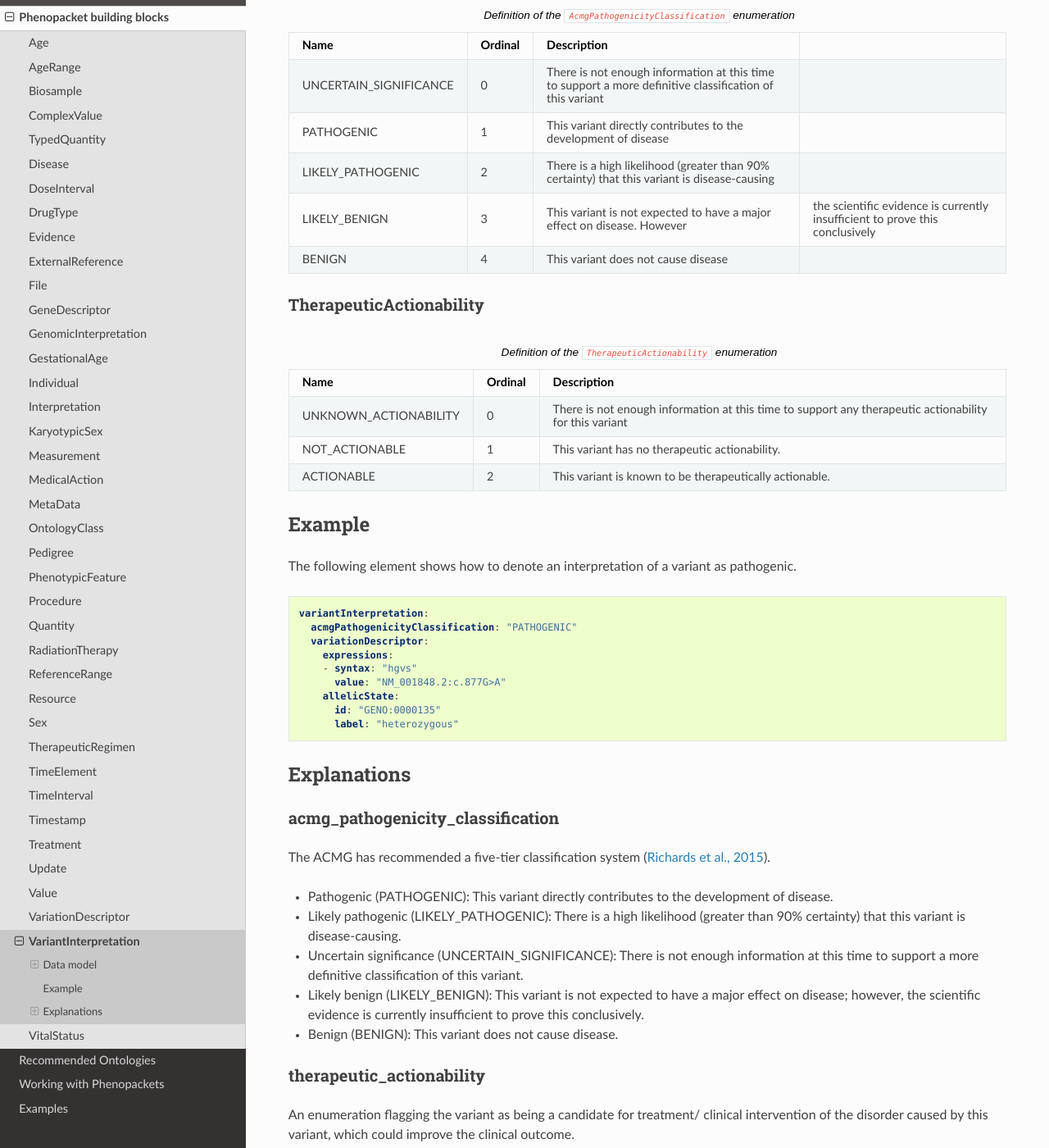
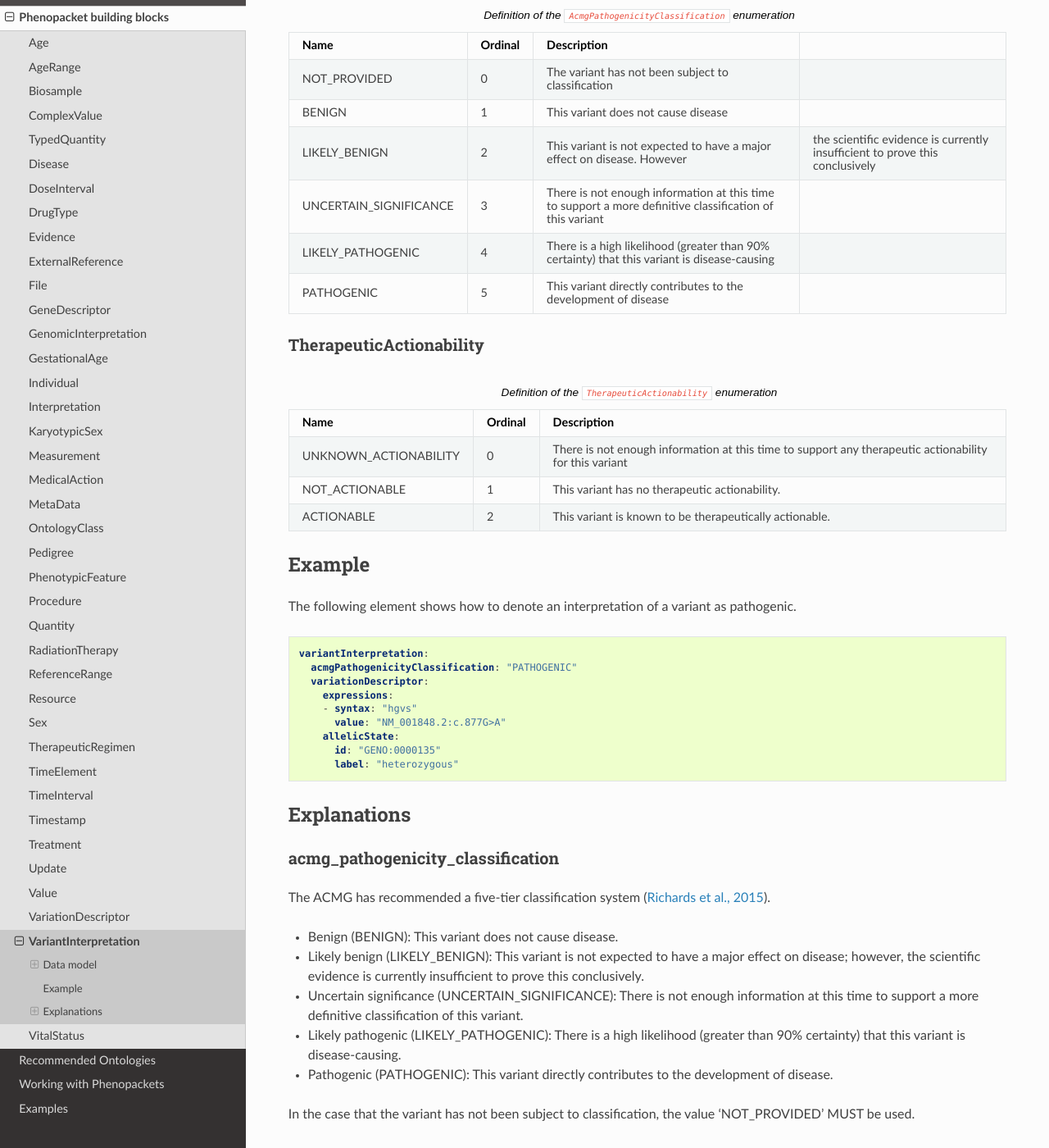
Before and after one commit to phenopackets/phenopacket-schema, a Sphinx documentation site: the page built from docs/variant-interpretation.rst, in a window 1280 px wide and 1400 px high, scrolled down 653 px. Shown: the whole window at 82% size. Built offline with Sphinx 7.4.7 and the Read the Docs theme 2.0.0, drawn with Linux system fonts in a browser that asks for light colours; pages that are not in the unit, such as notebooks, are missing from menus; some of the changed text lies outside the part shown.

Commit message:
Add new AcmgPathogenicityClassification.NOT_PROVIDED as per Japan ISO request

```diff
--- a/docs/variant-interpretation.rst
+++ b/docs/variant-interpretation.rst
@@ -25,7 +25,7 @@ VariantInterpretation
    * - acmg_pathogenicity_classification
      - :ref:`rstacmgPathogenicityClassification`
      - 1..1
-     - one of the five ACMG pathogenicity categories, default is UNCERTAIN_SIGNIFICANCE
+     - one of the five ACMG pathogenicity categories, or NOT_PROVIDED. The default is NOT_PROVIDED
    * - therapeutic_actionability
      - :ref:`rsttherapeuticactionability`
      - 1..1
@@ -43,11 +43,12 @@ AcmgPathogenicityClassification
 .. csv-table:: Definition  of the ``AcmgPathogenicityClassification`` enumeration
    :header: Name, Ordinal, Description
 
-    UNCERTAIN_SIGNIFICANCE, 0, There is not enough information at this time to support a more definitive classification of this variant
-    PATHOGENIC, 1,  This variant directly contributes to the development of disease
-    LIKELY_PATHOGENIC, 2, There is a high likelihood (greater than 90% certainty) that this variant is disease-causing
-    LIKELY_BENIGN, 3, This variant is not expected to have a major effect on disease. However, the scientific evidence is currently insufficient to prove this conclusively
-    BENIGN, 4, This variant does not cause disease
+    NOT_PROVIDED, 0, The variant has not been subject to classification
+    BENIGN, 1, This variant does not cause disease
+    LIKELY_BENIGN, 2, This variant is not expected to have a major effect on disease. However, the scientific evidence is currently insufficient to prove this conclusively
+    UNCERTAIN_SIGNIFICANCE, 3, There is not enough information at this time to support a more definitive classification of this variant
+    LIKELY_PATHOGENIC, 4, There is a high likelihood (greater than 90% certainty) that this variant is disease-causing
+    PATHOGENIC, 5,  This variant directly contributes to the development of disease
 
 
 .. _rsttherapeuticactionability:
@@ -86,12 +87,13 @@ acmg_pathogenicity_classification
 ~~~~~~~~~~~~~~~~~~~~~~~~~~~~~~~~~
 The ACMG has recommended a five-tier classification system (`Richards et al., 2015 <https://pubmed.ncbi.nlm.nih.gov/25741868/>`_).
 
+- Benign (BENIGN): This variant does not cause disease.
+- Likely benign (LIKELY_BENIGN): This variant is not expected to have a major effect on disease; however, the scientific evidence is currently insufficient to prove this conclusively.
+- Uncertain significance (UNCERTAIN_SIGNIFICANCE): There is not enough information at this time to support a more definitive classification of this variant.
+- Likely pathogenic (LIKELY_PATHOGENIC): There is a high likelihood (greater than 90% certainty) that this variant is disease-causing.
+- Pathogenic (PATHOGENIC): This variant directly contributes to the development of disease.
 
-- Pathogenic (PATHOGENIC): This variant directly contributes to the development of disease.
-- Likely pathogenic (LIKELY_PATHOGENIC): There is a high likelihood (greater than 90% certainty) that this variant is disease-causing.
-- Uncertain significance (UNCERTAIN_SIGNIFICANCE): There is not enough information at this time to support a more definitive classification of this variant.
-- Likely benign (LIKELY_BENIGN): This variant is not expected to have a major effect on disease; however, the scientific evidence is currently insufficient to prove this conclusively.
-- Benign (BENIGN): This variant does not cause disease.
+In the case that the variant has not been subject to classification, the value 'NOT_PROVIDED' MUST be used.
 
 therapeutic_actionability
 ~~~~~~~~~~~~~~~~~~~~~~~~~
```
Also changed, not shown: docs/graph/phenopacket-schema-v2.svg, 2 other files.
